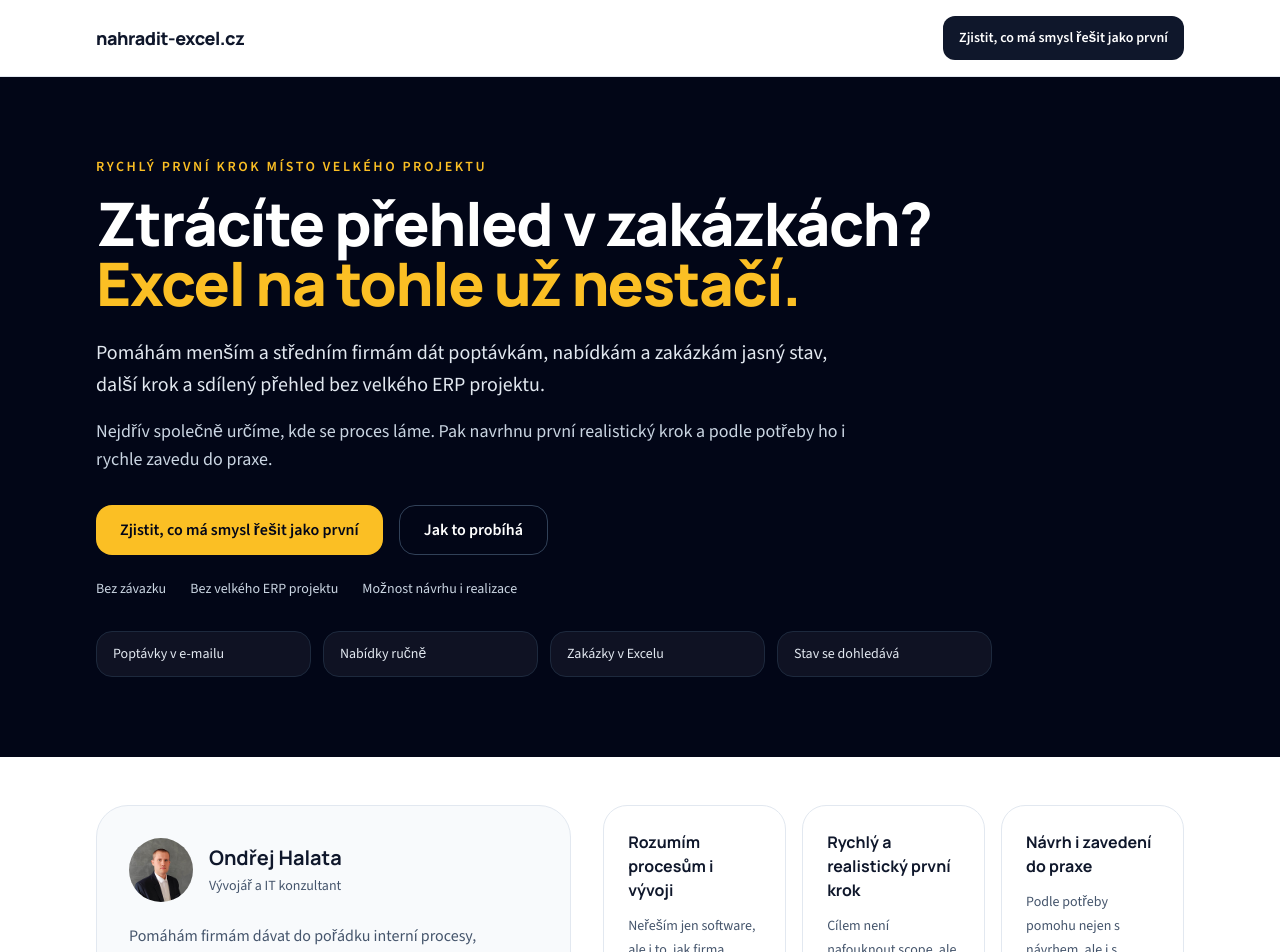
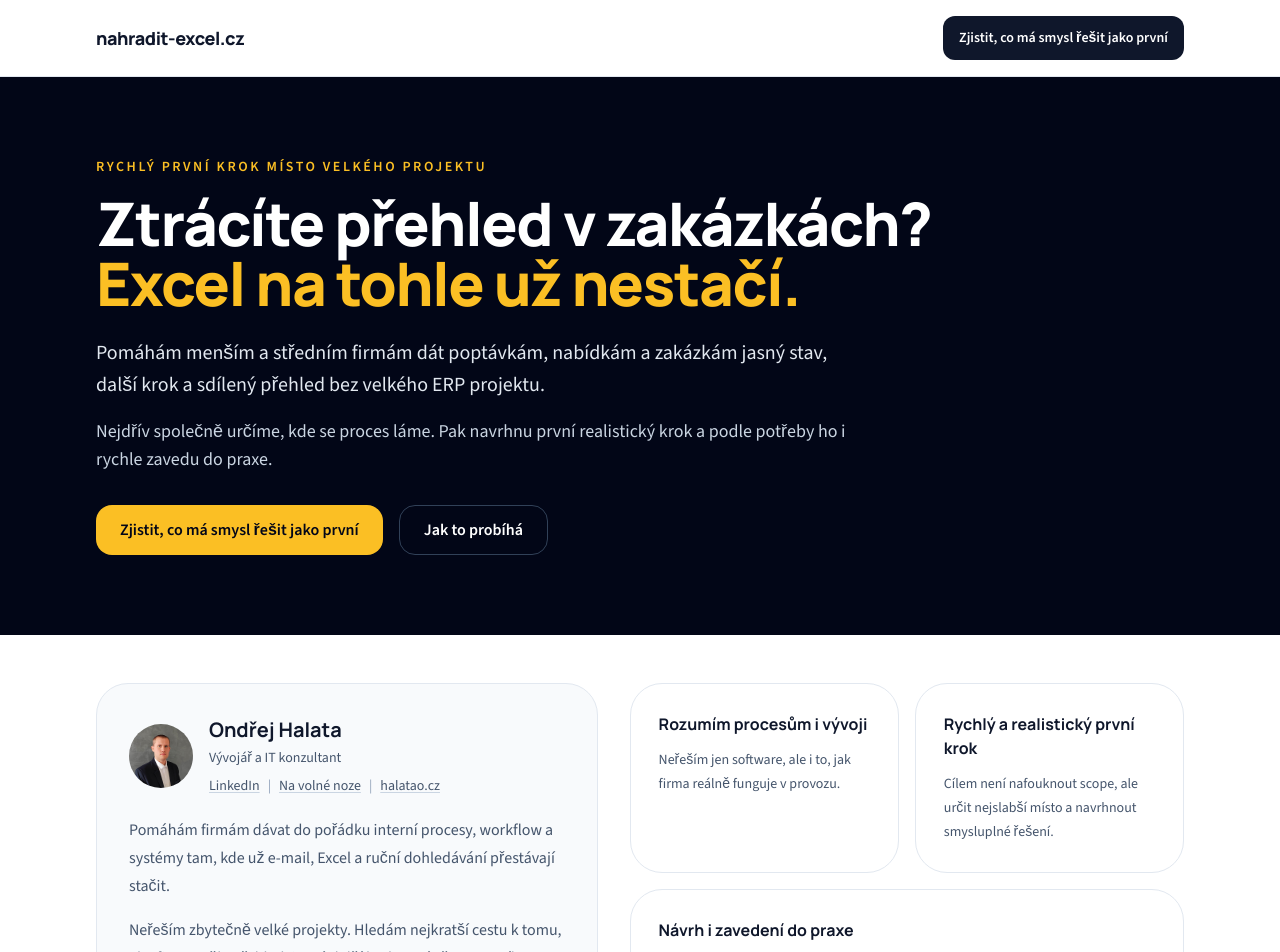
Before and after one commit to halatao/nahradit-excel, a Next.js app: page / in a window 1280 px wide. Shown: the top 952 px of the page. Built offline with nearby package versions, Linux system fonts and the light colour scheme.

Commit message:
Remove unused quickTags and update TrustSection layout; add navolnenoze link to siteConfig

```diff
--- a/components/landing/sections.tsx
+++ b/components/landing/sections.tsx
@@ -8,7 +8,6 @@ import {
   intentItems,
   problemItems,
   processItems,
-  quickTags,
   situationsItems,
   trustCards,
 } from "@/lib/landing-content";
@@ -87,21 +86,6 @@ export function HeroSection() {
               Jak to probíhá
             </a>
           </div>
-          <div className="mt-6 flex flex-col gap-2 text-sm text-slate-300 sm:flex-row sm:gap-6">
-            <span>Bez závazku</span>
-            <span>Bez velkého ERP projektu</span>
-            <span>Možnost návrhu i realizace</span>
-          </div>
-          <div className="mt-8 grid gap-3 sm:grid-cols-2 lg:grid-cols-4">
-            {quickTags.map((tag) => (
-              <div
-                key={tag}
-                className="rounded-2xl border border-slate-800 bg-white/5 px-4 py-3 text-sm text-slate-200"
-              >
-                {tag}
-              </div>
-            ))}
-          </div>
         </div>
       </Container>
     </section>
@@ -112,8 +96,8 @@ export function TrustSection() {
   return (
     <section className="bg-white">
       <Container className="py-12">
-        <div className="grid gap-8 lg:grid-cols-[0.9fr_1.1fr] lg:items-start">
-          <div className="rounded-[2rem] border border-slate-200 bg-[var(--color-cream)] p-8">
+        <div className="grid gap-8 lg:grid-cols-[minmax(0,0.95fr)_minmax(0,1.05fr)]">
+          <div className="h-full rounded-[2rem] border border-slate-200 bg-[var(--color-cream)] p-8">
             <div className="flex items-center gap-4">
               <Image
                 src="/ondrej-halata.jpg"
@@ -126,6 +110,38 @@ export function TrustSection() {
               <div>
                 <h2 className="text-xl font-heading font-bold text-slate-900">Ondřej Halata</h2>
                 <p className="mt-1 text-sm text-slate-600">Vývojář a IT konzultant</p>
+                <div className="mt-2 flex flex-wrap items-center gap-x-2 text-sm text-slate-600">
+                  <a
+                    href={siteConfig.linkedIn}
+                    target="_blank"
+                    rel="noopener noreferrer"
+                    className="underline decoration-slate-300 underline-offset-2 hover:text-slate-900"
+                  >
+                    LinkedIn
+                  </a>
+                  <span aria-hidden="true" className="text-slate-400">
+                    |
+                  </span>
+                  <a
+                    href={siteConfig.navolnenoze}
+                    target="_blank"
+                    rel="noopener noreferrer"
+                    className="underline decoration-slate-300 underline-offset-2 hover:text-slate-900"
+                  >
+                    Na volné noze
+                  </a>
+                  <span aria-hidden="true" className="text-slate-400">
+                    |
+                  </span>
+                  <a
+                    href={siteConfig.siteUrl}
+                    target="_blank"
+                    rel="noopener noreferrer"
+                    className="underline decoration-slate-300 underline-offset-2 hover:text-slate-900"
+                  >
+                    halatao.cz
+                  </a>
+                </div>
               </div>
             </div>
             <p className="mt-5 text-base leading-7 text-slate-600">
@@ -137,11 +153,18 @@ export function TrustSection() {
               aby firma měla přehled, jasný další krok a méně provozního chaosu.
             </p>
           </div>
-          <div className="grid gap-4 md:grid-cols-3">
-            {trustCards.map((card) => (
-              <article key={card.title} className="rounded-3xl border border-slate-200 bg-white p-6">
+          <div className="grid gap-4 md:grid-cols-2 auto-rows-fr">
+            {trustCards.map((card, index) => (
+              <article
+                key={card.title}
+                className={`flex h-full flex-col rounded-[2rem] border border-slate-200 bg-white p-7 ${
+                  index === trustCards.length - 1 ? "md:col-span-2" : ""
+                }`}
+              >
                 <h3 className="text-base font-heading font-bold text-slate-900">{card.title}</h3>
-                <p className="mt-3 text-sm leading-6 text-slate-600">{card.description}</p>
+                <p className="mt-3 max-w-[34ch] text-sm leading-6 text-slate-600">
+                  {card.description}
+                </p>
               </article>
             ))}
           </div>
@@ -406,8 +429,8 @@ export function FooterSection() {
           <a href={siteConfig.linkedIn} className="hover:text-slate-900" target="_blank" rel="noreferrer">
             LinkedIn
           </a>
-          <a href={siteConfig.github} className="hover:text-slate-900" target="_blank" rel="noreferrer">
-            GitHub
+          <a href={siteConfig.navolnenoze} className="hover:text-slate-900" target="_blank" rel="noreferrer">
+            Na volné noze
           </a>
           <a
             href={siteConfig.siteUrl}
--- a/lib/site-config.ts
+++ b/lib/site-config.ts
@@ -8,6 +8,7 @@ export const siteConfig = {
   phone: "+420602690920",
   phoneDisplay: "+420 602 690 920",
   linkedIn: "https://www.linkedin.com/in/halatao/",
+  navolnenoze: "https://navolnenoze.cz/prezentace/ondrej-halata/",
   github: "https://github.com/halatao/",
   calendly: "https://calendly.com/ondrej-halata/30min",
   cookiebotId: "c016eaf8-a8fe-4cfe-9693-727411d95ca8",
```
